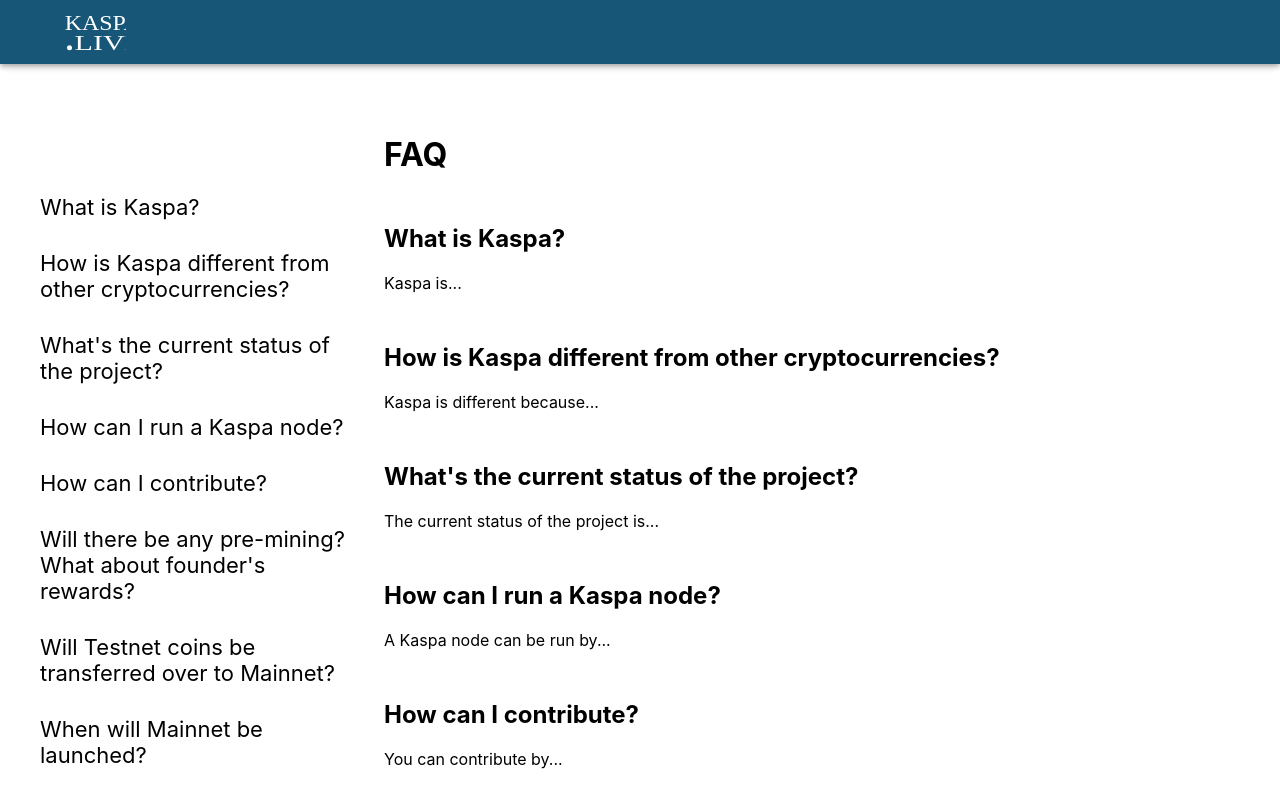
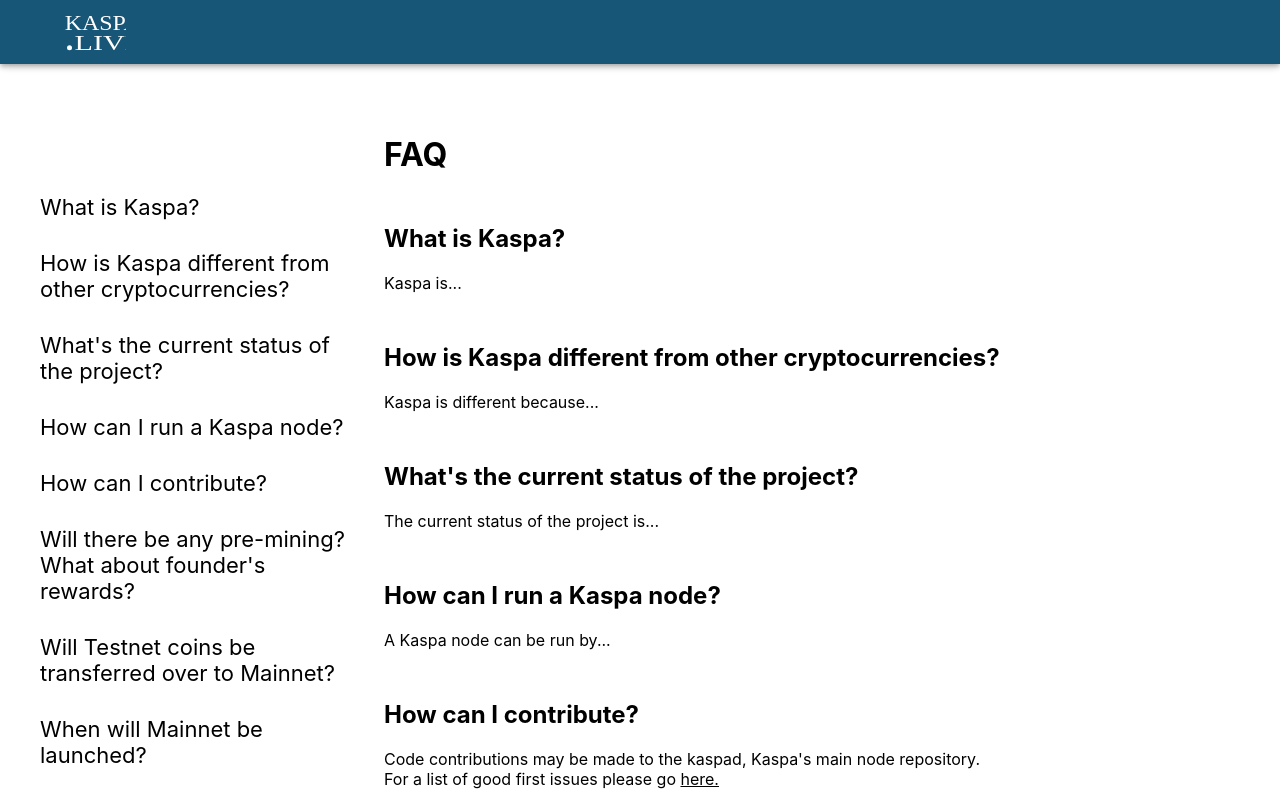
Before and after one commit to kaspa-live/kaspa-live, a Next.js app: page /docs in a window 1280 px wide. Shown: the top 800 px of the page. Built offline with nearby package versions, Linux system fonts and the light colour scheme.

Commit message:
Answer "How can I contribute."

```diff
--- a/pages/components/DocsFaqItem.tsx
+++ b/pages/components/DocsFaqItem.tsx
@@ -1,12 +1,13 @@
 import styles from "../../styles/Docs.module.css";
+import {ReactFragment} from "react";
 
 const DocsFaqItem = ({anchorName, questionText, answerText}:
-                         { anchorName: string, questionText: string, answerText: string }) => {
+                         { anchorName: string, questionText: string, answerText: ReactFragment }) => {
     return <>
         <a id={anchorName} className={styles.anchor}/>
         <div className={styles["faq-item"]}>
             <h2>{questionText}</h2>
-            <p>{answerText}</p>
+            <p className={styles["answer-text"]}>{answerText}</p>
         </div>
     </>
 };
--- a/pages/docs/index.tsx
+++ b/pages/docs/index.tsx
@@ -2,6 +2,7 @@ import CommonLayout from "../components/CommonLayout";
 import styles from "../../styles/Docs.module.css";
 import DocsFaqNavigationItem from "../components/DocsFaqNavigationItem";
 import DocsFaqItem from "../components/DocsFaqItem";
+import {ReactFragment} from "react";
 
 const Docs = () => {
     return <CommonLayout>
@@ -31,7 +32,7 @@ export default Docs;
 type FaqItem = {
     anchorName: string,
     questionText: string,
-    answerText: string,
+    answerText: ReactFragment,
 };
 
 
@@ -59,7 +60,10 @@ const faqItems: FaqItem[] = [
     {
         anchorName: "how-can-i-contribute",
         questionText: "How can I contribute?",
-        answerText: "You can contribute by...",
+        answerText: <>Code contributions may be made to the kaspad, Kaspa's main node repository.<br/>
+            For a list of good first issues please go <a
+                href="https://github.com/kaspanet/kaspad/issues?q=is%3Aissue+is%3Aopen+label%3A%22good+first+issue%22">here.</a>
+        </>,
     },
     {
         anchorName: "will-there-be-pre-mining",
--- a/styles/Docs.module.css
+++ b/styles/Docs.module.css
@@ -31,3 +31,7 @@
 .docs-container .content .faq-item {
     margin-top: 50px;
 }
+
+.docs-container .content .answer-text a {
+    text-decoration: underline;
+}
```
